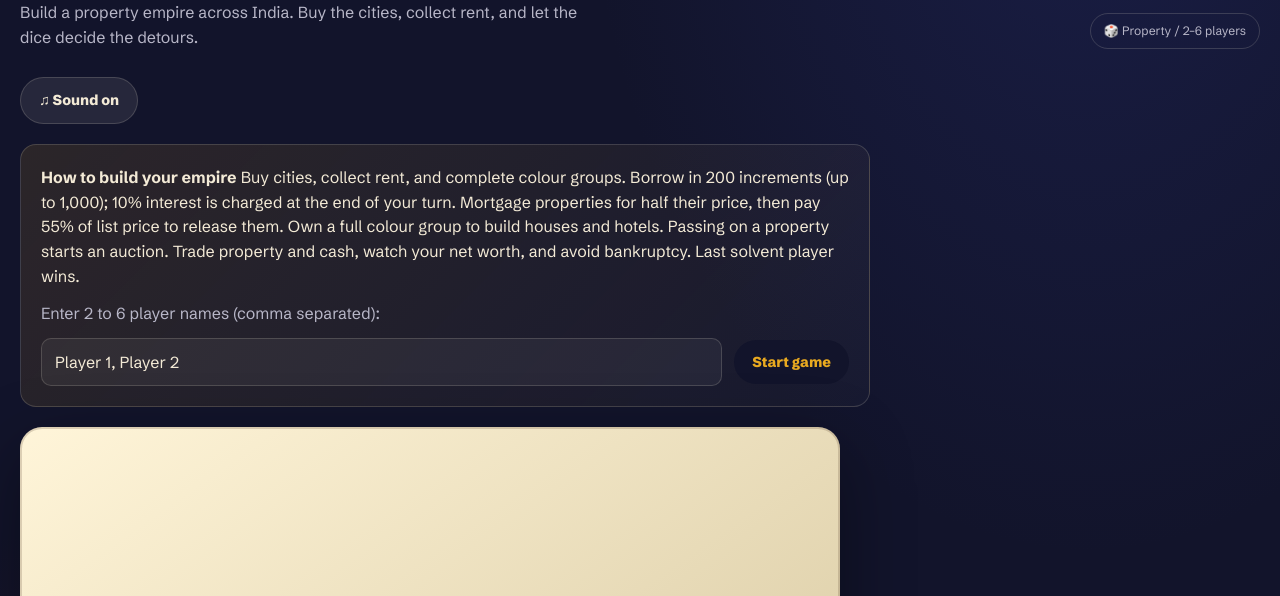
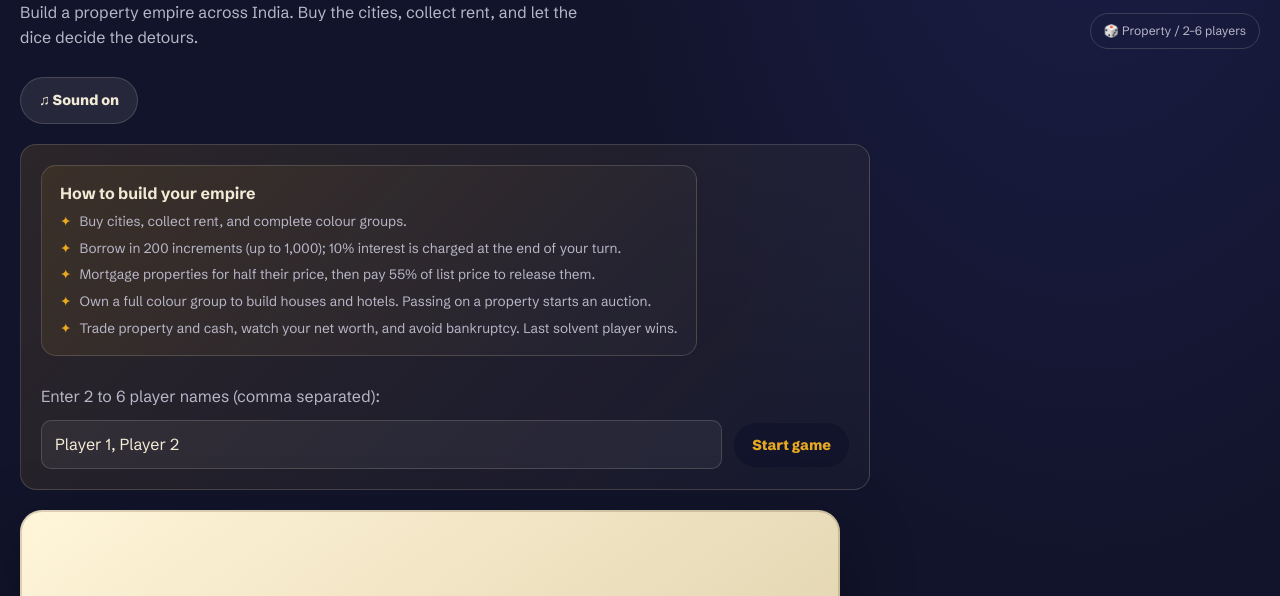
Before and after one commit to notyugg/chess--bot, a Flask app: page /business in a window 1280 px wide. Shown: the part 286-882 px from the top of the page. Run offline with Flask 3, Linux system fonts and the light colour scheme; some web fonts are replaced.

Commit message:
Style the expanded Business rules panel

```diff
--- a/static/style.css
+++ b/static/style.css
@@ -247,3 +247,8 @@ footer { border-top: 1px solid var(--line); padding: 20px 0 0; margin-top: 48px;
   .page-business_page .game-area { grid-template-columns:1fr; }
   .page-business_page .finance-panel { margin-bottom:16px; }
 }
+
+.page-business_page .business-rules { display:grid; gap:7px; padding:16px 18px; margin-bottom:16px; border:1px solid var(--line); border-radius:15px; background:linear-gradient(135deg,rgba(232,169,32,.09),rgba(255,255,255,.025)); color:var(--muted); font-size:.85rem; line-height:1.45; }
+.page-business_page .business-rules strong { color:var(--ivory); font-size:1rem; }
+.page-business_page .business-rules span { display:flex; gap:8px; align-items:flex-start; }
+.page-business_page .business-rules span::before { content:"✦"; color:var(--turmeric); flex:none; }
```
